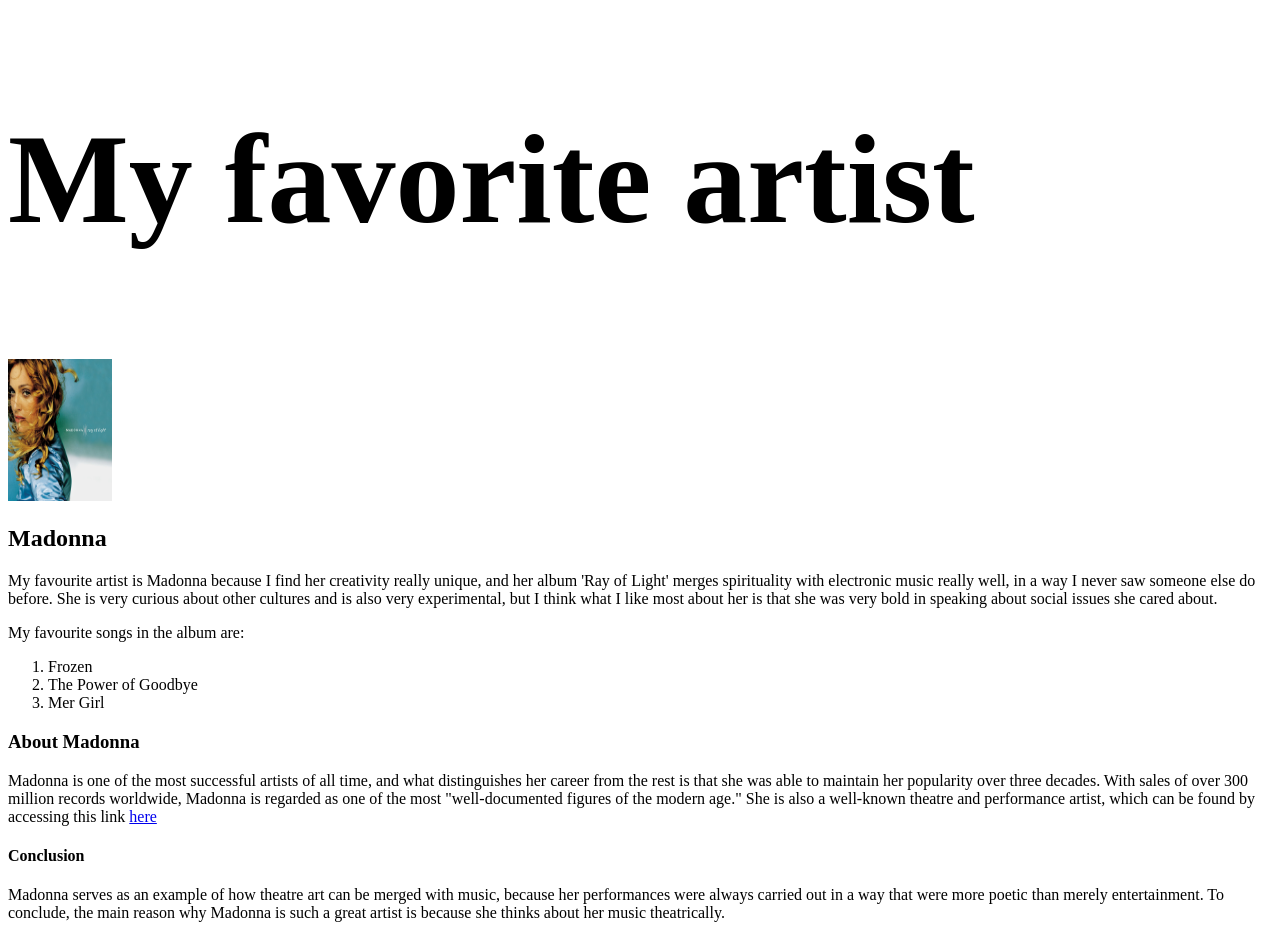
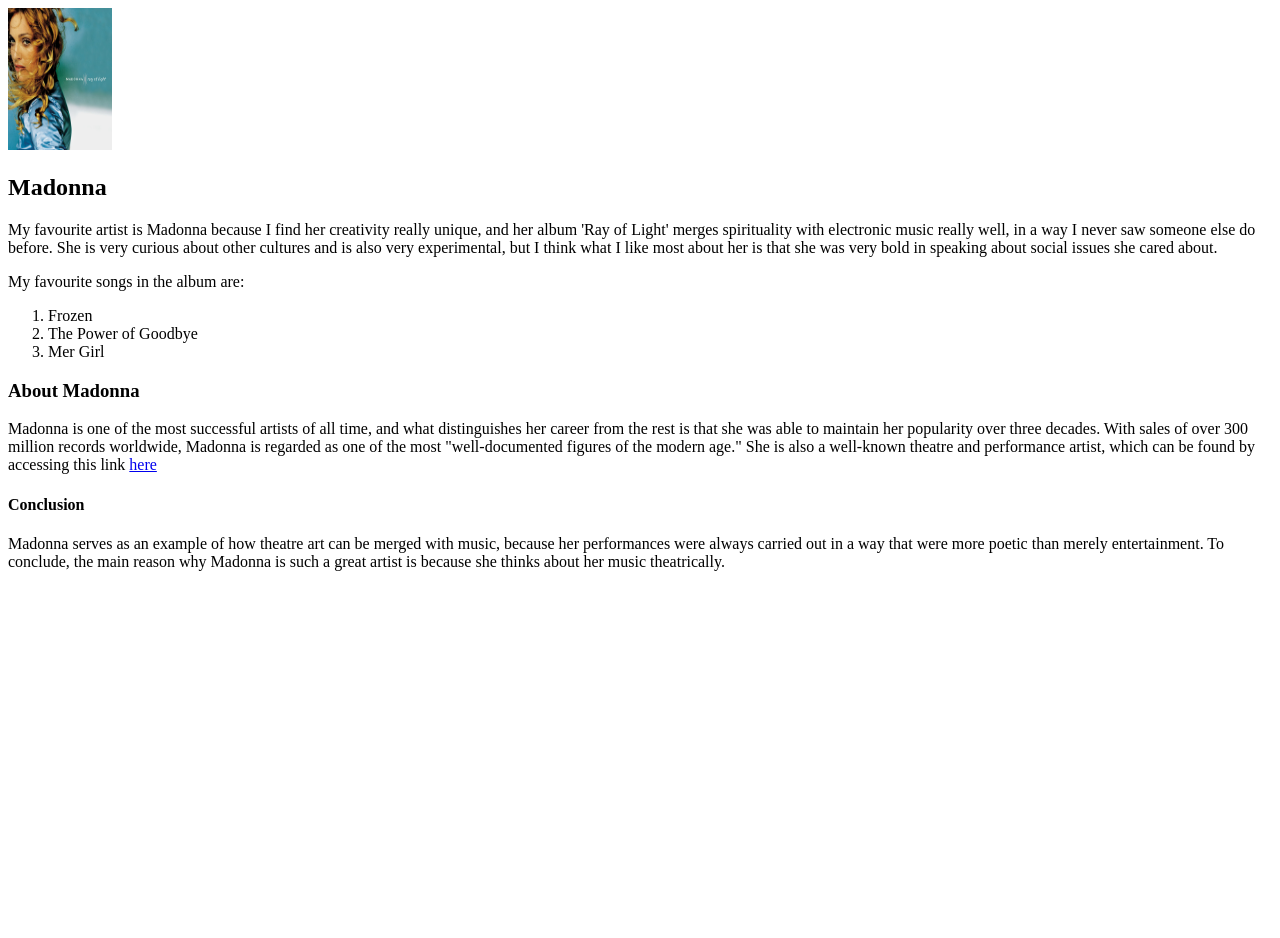
Before and after one commit to MirnaAbdulaal/m3-hw3-abdulaal-mirna, a plain HTML site: page index.html in a window 1280 px wide. After the commit the page ends 800 px from the top, so only its background shows below. Drawn offline with Linux system fonts and the light colour scheme.

Commit message:
update index.html

```diff
--- a/index.html
+++ b/index.html
@@ -1,12 +1,17 @@
 <!DOCTYPE html>
 <html>
     <head>
+        <title style="font-size:10vw">My favorite artist</title>
+    </head>
+
+    <body>
+    <main>
+
     <article>
         <div id="header"></div>
-        <h1 style="font-size:10vw">My favorite artist</h1>
         <img src="Ray_of_Light_Madonna.png" alt="Madonna" width="104" height="142">
         <h2>Madonna</h2>
-        <main>
+
     <p>My favourite artist is Madonna because I find her creativity really unique, and her album 'Ray of Light' merges spirituality with electronic music really well, in a way I never saw someone else do before. She is very curious about other cultures and is also very experimental, but I think what I like most about her is that she was very bold in speaking about social issues she cared about.</p>
     <p>My favourite songs in the album are:
         <ol>
@@ -19,6 +24,8 @@
     <section>
         <h3>About Madonna</h3>
     <p>Madonna is one of the most successful artists of all time, and what distinguishes her career from the rest is that she was able to maintain her popularity over three decades. With sales of over 300 million records worldwide, Madonna is regarded as one of the most "well-documented figures of the modern age." She is also a well-known theatre and performance artist, which can be found by accessing this link <a href="http://www.madonna.com">here</a></p>
+    </section>
+    </main>
 
     <footer>
         <h4>Conclusion</h4>
```
Also changed, not shown: Screen Shot 2022-05-22 at 11.48.49 PM.png (added), 1 other file.
